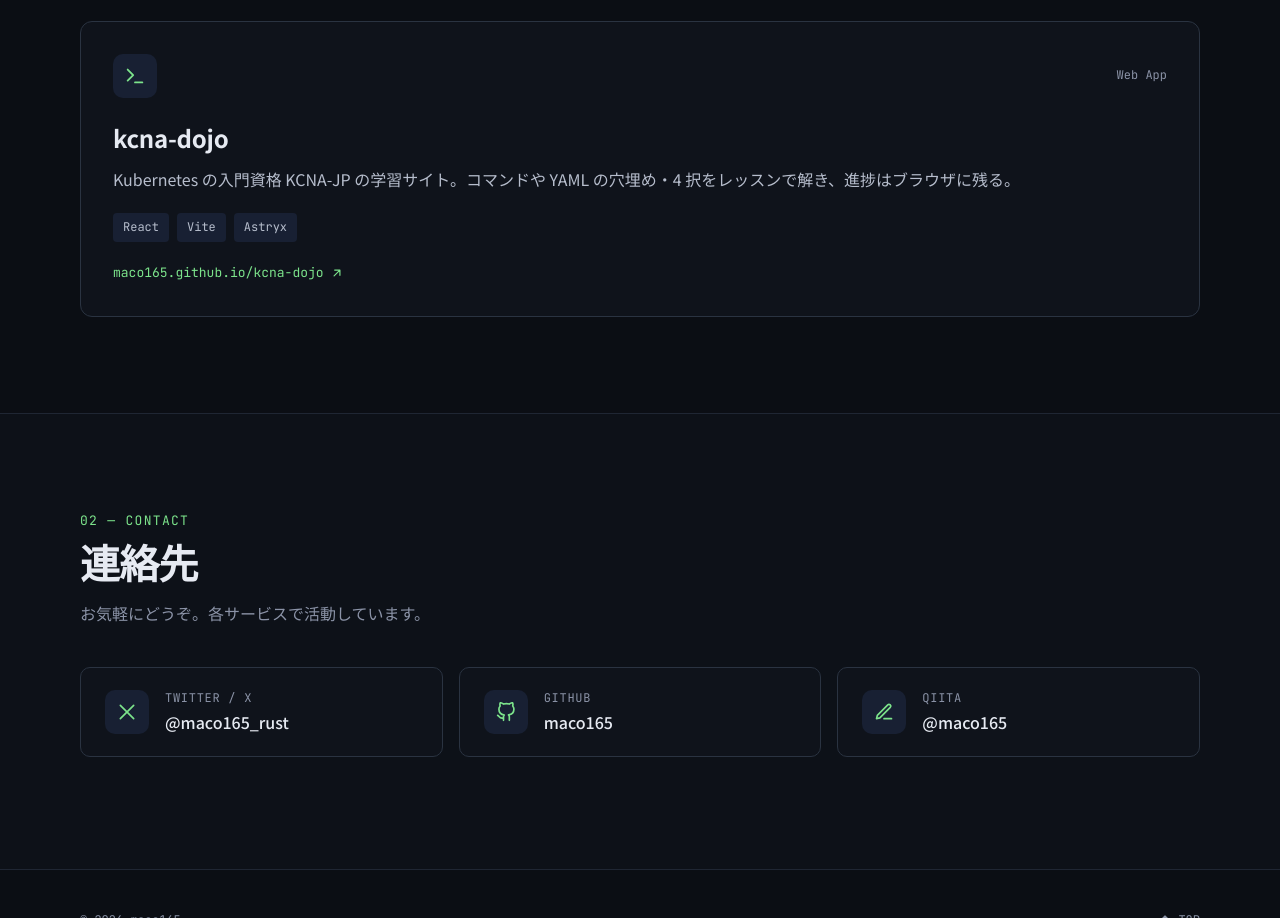
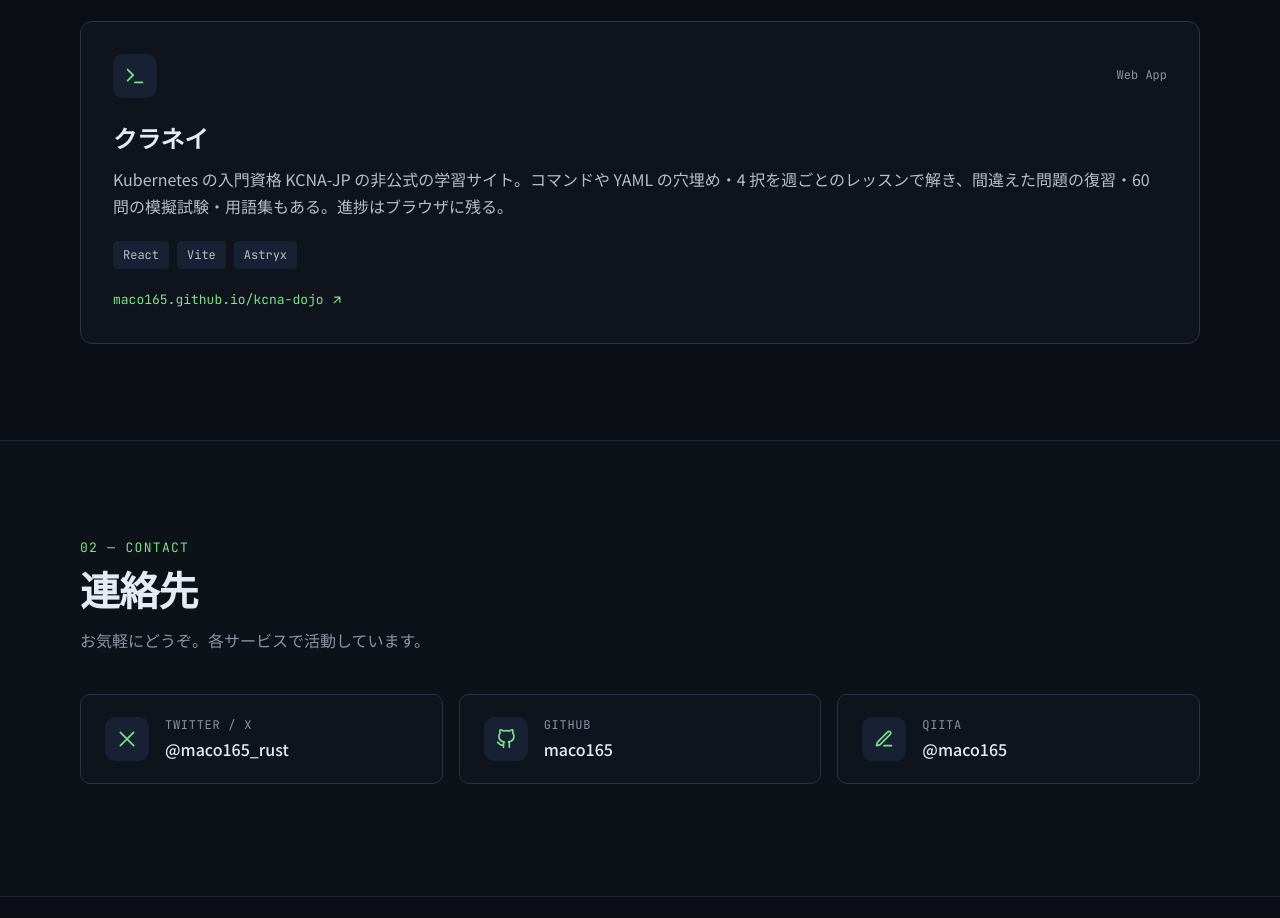
Before and after one commit to maco165/maco165.github.io, a plain HTML site: page index.html in a window 1280 px wide. Shown: the part 2387-3305 px from the top of the page. Drawn offline with Linux system fonts and the light colour scheme.

Commit message:
kcna-dojo の表示名をクラネイに揃え、sitemap に足す
サイト名を決めたので、作品のカードと README の名前をクラネイにし、紹介文に
復習・模擬試験・用語集を足した。検索エンジンに伝わるよう sitemap に URL を足した。

Co-Authored-By: Claude Opus 5.5 <noreply@anthropic.com>

```diff
--- a/index.html
+++ b/index.html
@@ -250,8 +250,8 @@ qiita:   @maco165
               <span class="card-kind">Web App</span>
             </div>
             <div class="card-body">
-              <h3 class="card-title">kcna-dojo</h3>
-              <p class="card-desc">Kubernetes の入門資格 KCNA-JP の学習サイト。コマンドや YAML の穴埋め・4 択をレッスンで解き、進捗はブラウザに残る。</p>
+              <h3 class="card-title">クラネイ</h3>
+              <p class="card-desc">Kubernetes の入門資格 KCNA-JP の非公式の学習サイト。コマンドや YAML の穴埋め・4 択を週ごとのレッスンで解き、間違えた問題の復習・60 問の模擬試験・用語集もある。進捗はブラウザに残る。</p>
             </div>
             <div class="tags">
               <span class="tag">React</span>
--- a/sitemap.xml
+++ b/sitemap.xml
@@ -1,4 +1,5 @@
 <?xml version="1.0" encoding="UTF-8"?>
 <urlset xmlns="http://www.sitemaps.org/schemas/sitemap/0.9">
   <url><loc>https://maco165.github.io/</loc></url>
+  <url><loc>https://maco165.github.io/kcna-dojo/</loc></url>
 </urlset>
```
Also changed, not shown: 1 other file.
